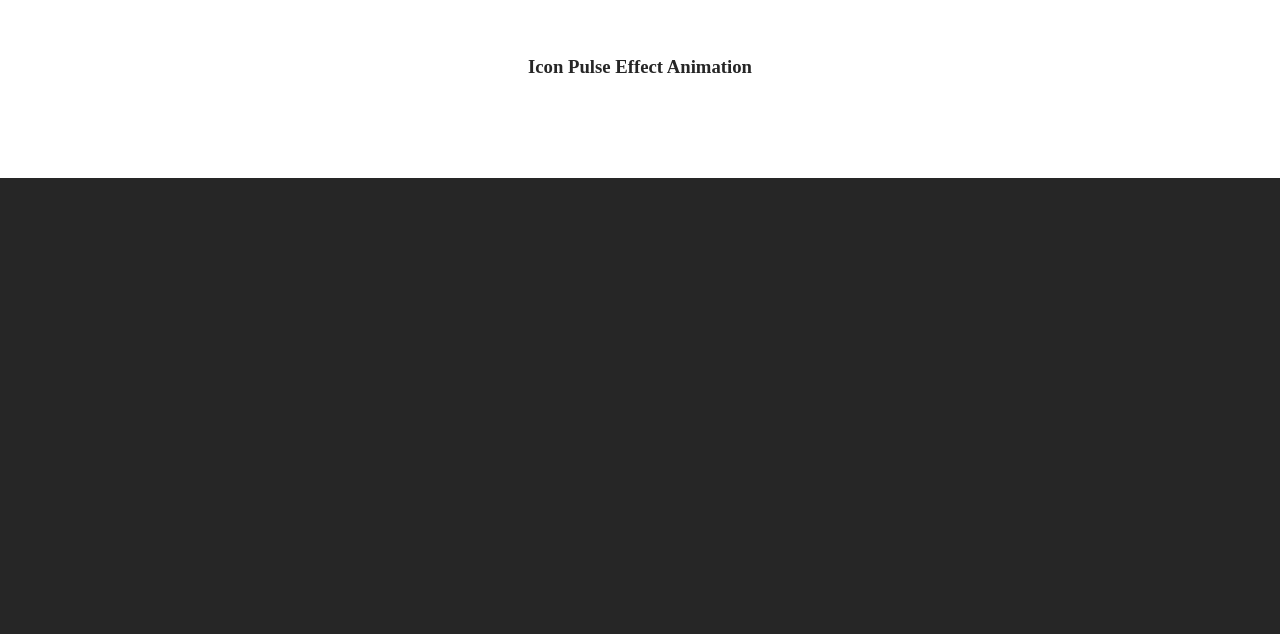
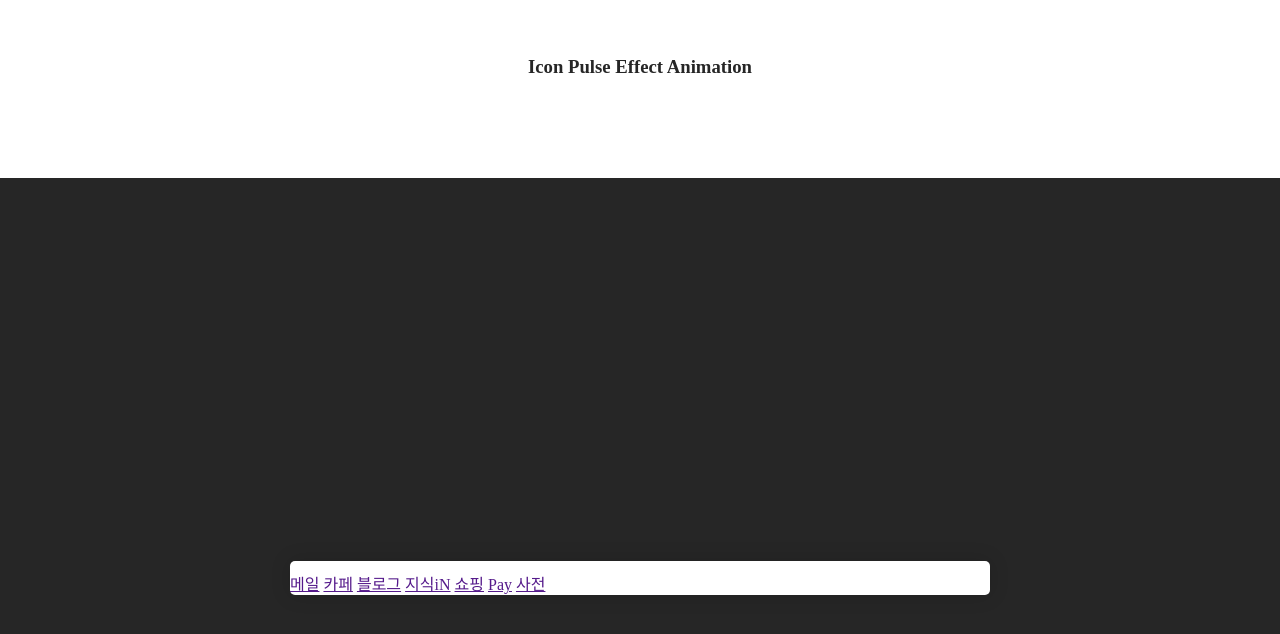
Before and after one commit to ohsuji/CSS-Tutorial, a plain HTML site: page index.html in a window 1280 px wide. Shown: the part 1422-2056 px from the top of the page. Before the commit the page ends 1600 px from the top, so only its background shows below. Drawn offline with Linux system fonts and the light colour scheme.

Commit message:
text nav
text nav

```diff
--- a/index.html
+++ b/index.html
@@ -9,13 +9,13 @@
   <link rel="stylesheet" href="style.css">
 </head>
 <body>
-  <section class="s1">
+  <section class="sec-1">
     <div class="hexagon">
       <h1>HEXAGON</h1>
     </div>
     <h3>CSS Create Hexagon</h3>
   </section>
-  <section class="s2">
+  <section class="sec-2">
     <div class="container">
       <div class="wave">
         <i class="fa fa-wifi"></i>
@@ -23,6 +23,19 @@
     </div>
     <h3>Icon Pulse Effect Animation</h3>
   </section>
+  <div class="sec-3">
+    <div class="container">
+      <ul class="nav">
+        <li><a href="" date-link-alt="메일"><span>메일</span></a></li>
+        <li><a href="" date-link-alt="카페"><span>카페</span></a></li>
+        <li><a href="" date-link-alt="블로그"><span>블로그</span></a></li>
+        <li><a href="" date-link-alt="지식iN"><span>지식iN</span></a></li>
+        <li><a href="" date-link-alt="쇼핑"><span>쇼핑</span></a></li>
+        <li><a href="" date-link-alt="Pay"><span>Pay</span></a></li>
+        <li><a href="" date-link-alt="사전"><span>사전</span></a></li>
+      </ul>
+    </div>
+  </div>
 
 </body>
 </html>
--- a/style.css
+++ b/style.css
@@ -14,6 +14,9 @@ section {
 h3 {
   color: #FFF;
   margin-bottom: 100px;
+}
+.sec-1 {
+  position: relative;
 }
 
 .hexagon {
@@ -61,13 +64,13 @@ h3 {
   margin: 0;
 }
 
-/* s2 */
+/* sec-2 */
 
-.s2 {
+.sec-2 {
   position: relative;
   background-color: #FFF;
 }
-.s2 > h3 {
+.sec-2 > h3 {
   color: #262626;
 }
 
@@ -119,3 +122,28 @@ h3 {
     transform: scale(1.7);
   }
 }
+
+/* sec-3 */
+
+.sec-3 {
+  position: relative;
+  height: 100vh;
+}
+
+ul.nav {
+  position: absolute;
+  top: 50%;
+  left: 50%;
+  transform: translate(-50%, -50%);
+  width: 700px;
+  margin: 0;
+  padding: 10px 0 0 0;
+  background-color: #FFF;
+  border-radius: 5px;
+  box-shadow: 0 0 20px rgba(0, 0, 0, 0.15);
+}
+
+ul.nav li {
+  list-style: none;
+  display: inline-block;
+}
```
